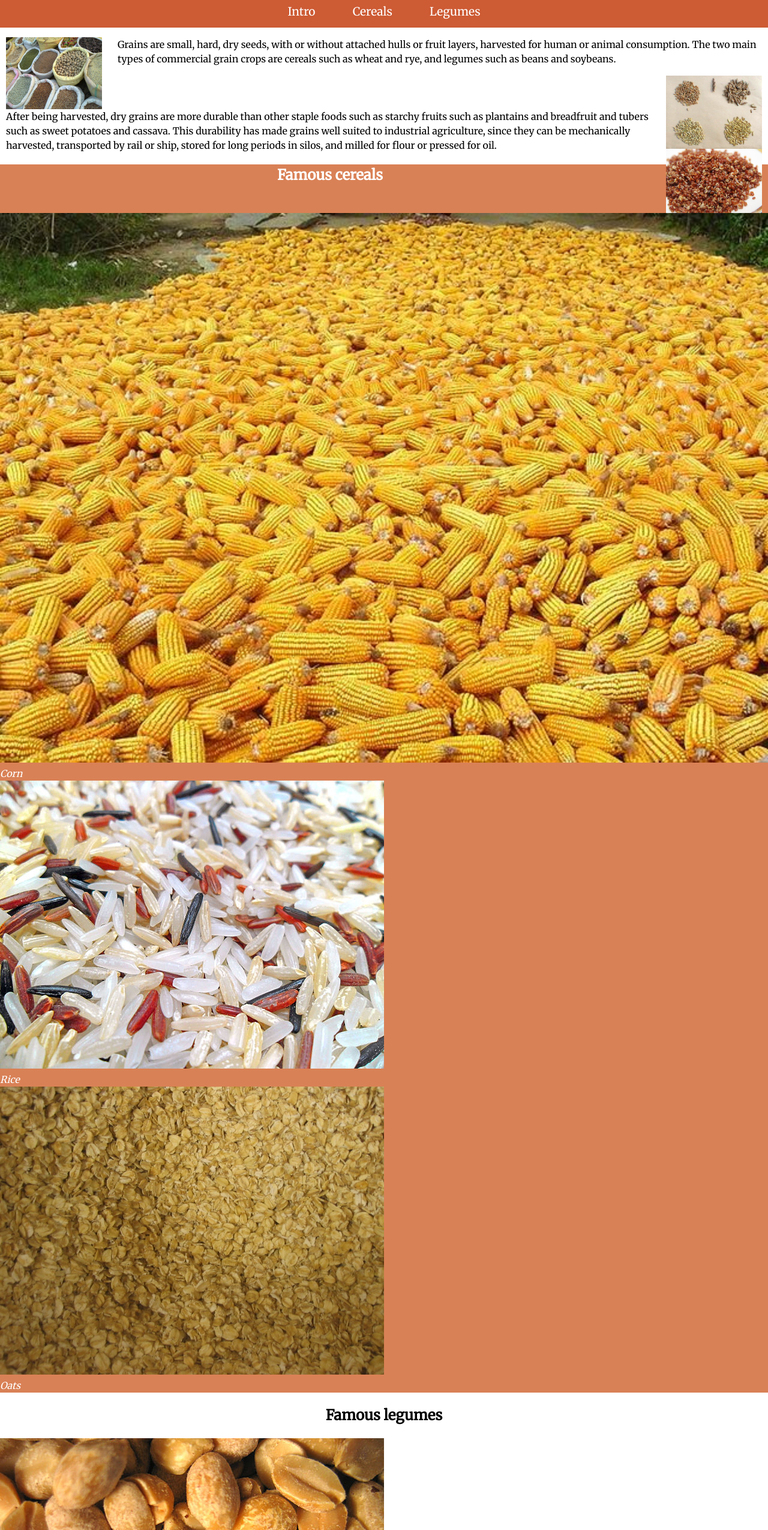
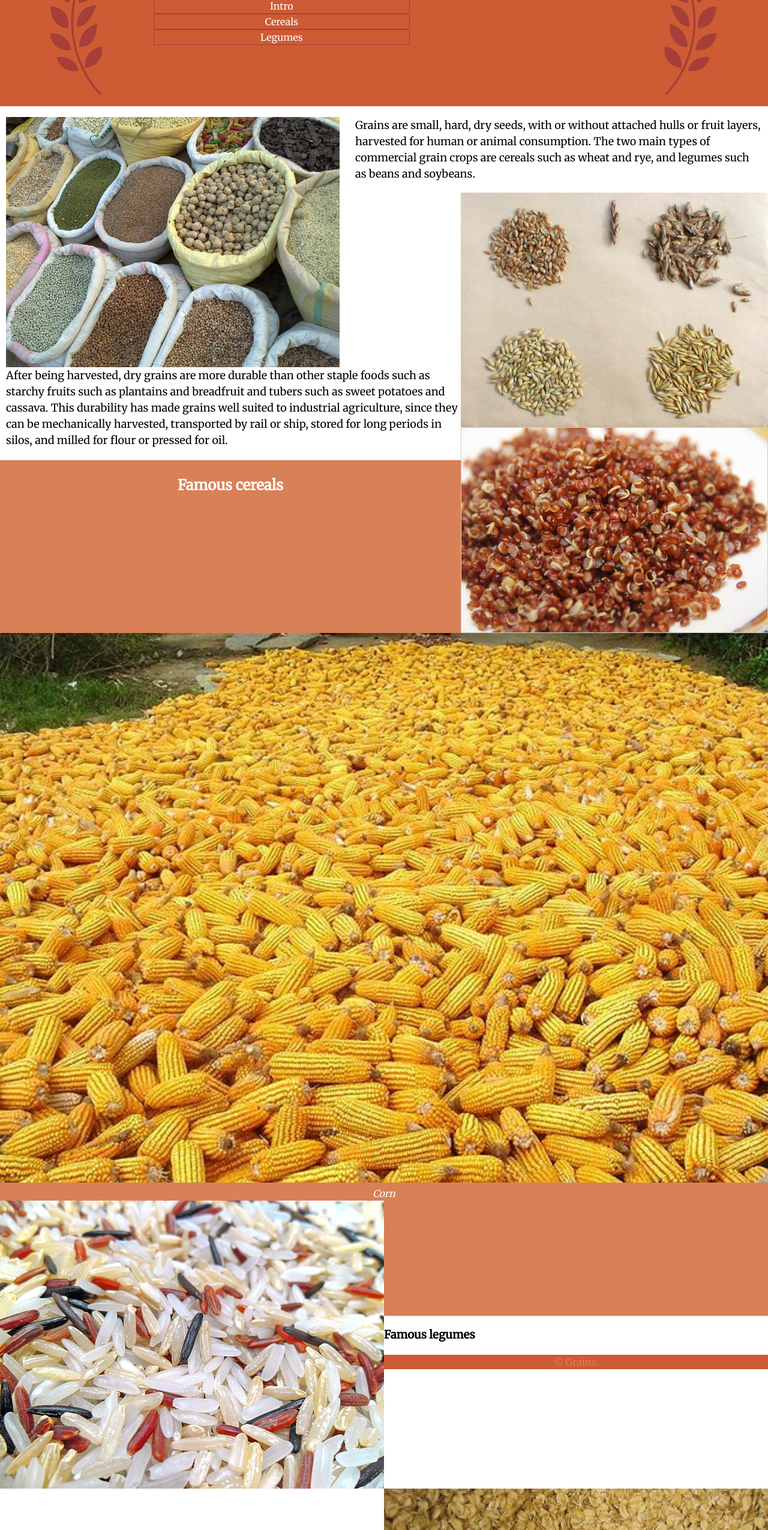
Before and after one commit to xuke918/assignment-5, a plain HTML site: page index.html in a window 1280 px wide. Shown: the part 79-2629 px from the top of the page at 60% size. Drawn offline with Linux system fonts and the light colour scheme.

Commit message:
Fixed error, changed h2 to h3, moved the space.

```diff
--- a/css/main.css
+++ b/css/main.css
@@ -7,69 +7,76 @@ html{
   box-sizing: inherit;
 }
 
-body{
-  margin: 0em;
+header{
   padding: 0em;
-}
-
-h1, h2{
-  color: white;
-  font-family: 'Merriweather', serif;
-  text-align: center;
-
-}
-
-.f{
-  color: black;
-}
-
-
-header{
-  padding: 0 0 0.4em;
-
+  overflow: hidden;
   background-color: #cd5b34;
 
   text-align: center;
 }
 
 
-h1{
-  margin: 0 0 0.4em;
-  font-size: 2em;
-
+body{
+  margin: 0em;
+  padding: 0em;
 }
 
-nav{
-  font-size: 1.2em;
+
+
+h1{
+  margin: 0em 0em 0.2em;
+  font-size: 2.5em;
+  padding: 0.2em 0em 0em 0em;
+  color: white;
+  font-family: 'Merriweather', serif;
+  text-align: center;
+}
+
+h2{
+  font-size: 1.5em;
+  padding-top: 1em;
+  color: white;
+  text-align: center;
+}
+
+
+h3 {
+  color: black;
+}
+
+
+nav {
+  text-align: center;
 }
 
 nav ol{
   margin: 0em;
   padding: 0em;
   list-style-type: none;
-
+  text-align: center;
 }
 
 nav li{
-  display: inline-block;
-  padding: 1em 1em 0em 1em;
+  display: block;
+  border: 1px solid #a93f35;
+  float: left;
+  width: 33.33%;
+  margin: 0em;
 }
 
 nav a{
   display: inline-block;
-  padding: 0.2em 0.5em 0.3em;
+
   color: white;
   text-decoration: none;
   background-color: #cd5b34;
+  padding: 0em;
 }
 
 nav a:hover{
   background-color: #a93f35;
   color: #fff;
 }
-
-
-
 
 
 
@@ -80,23 +87,23 @@ figure{
 figcaption{
   color: white;
   font-style: italic;
-
 }
 
 .left{
   float: left;
-  width: 3em;
+  width: 20%;
+  padding: 10px;
 
 }
 
 .right{
   float: right;
-  width: 3em;
-
+  width: 20%;
+  padding: 10px;
 }
 
 .img1{
-  width: 180px;
+  width: 45%;
   height: auto;
   float: left;
   margin-right: 1em;
@@ -104,18 +111,17 @@ figcaption{
 }
 
 .img2{
-  width: 180px;
+  width: 40%;
   height: auto;
   float: right;
-  padding: 0 10px;
 }
 
 .img3{
-  width: 180px;
+  width: 40%;
   height: auto;
   float: right;
   clear: both;
-  padding: 0 10px;
+  border: 1px solid #ccc;
 }
 
 .img4{
@@ -124,28 +130,48 @@ figcaption{
 
 .img5{
   width: 50%;
+  float: left;
 }
 
 .img6{
   width: 50%;
+  float: right;
+}
+.rice{
+   clear: both;
+   float: left;
+ }
+
+.oats{
+   clear: both;
+   float: right;
+ }
+
+.corn{
+  text-align: center;
 }
 
-
+.img7{
+  width: 25%;
+  float: left;
+  clear: both;
+}
 
 .p1{
   clear: right;
   padding: 0 10px;
-
+  font-size: 1.125em;
 }
 .p2{
   clear: left;
   padding: 0 10px;
+  font-size: 1.125em;
 }
 
 
 div{
   background-color: #d98156;
-
+  padding: 0em 0em 12em 0em;
 }
 
 dt{
@@ -153,13 +179,15 @@ dt{
   font-style: italic;
   float: left;
   clear: left;
-
+  font-size: 0.8em;
 }
 
 dd{
   margin: 0em;
-  float: left;
+  float: right;
   font-style: italic;
+  display: block;
+  font-size: 0.8em;
 }
 
 footer{
@@ -167,4 +195,5 @@ footer{
   color: #d98156;
   text-align: center;
   padding: 0em;
+  margin: 0.5 0 0.5 0em;
 }
--- a/index.html
+++ b/index.html
@@ -49,24 +49,35 @@
     <h2>Famous cereals</h2>
       <figure>
         <img class="img4" src="images/corn.jpg" alt="">
-        <figcaption>Corn</figcaption>
-      </figure>
-      <figure>
-        <img class="img5" src="images/rice.jpg" alt="">
-        <figcaption>Rice</figcaption>
+        <figcaption class="corn">Corn</figcaption>
       </figure>
 
       <figure>
+        <img class="img5" src="images/rice.jpg" alt="">
+        <figcaption class="rice">Rice</figcaption>
+      </figure>
+
+
+      <figure>
         <img class="img6" src="images/oats.jpg" alt="">
-        <figcaption>Oats</figcaption>
+        <figcaption class="oats">Oats</figcaption>
       </figure>
+
   </div>
 
-  <h2 class="f">Famous legumes</h2>
+
+  <h3>Famous legumes</h3>
+
+
 
 <figure>
     <img class="img7" src="images/peanuts.jpg" alt="">
+</figure>
+
+<figure>
     <img class="img7" src="images/beans.jpg" alt="">
+</figure>
+<figure>
     <img class="img7" src="images/lentils.jpg" alt="">
   </figure>
 
@@ -76,12 +87,11 @@
     <dt>Lentils</dt> <dd>— an edible pulse from a bushy annual plant</dd>
   </dl>
 
+
   </main>
 
-  <footer>
-  <p>© Grains.</p>
-  </footer>
 
+  <footer>© Grains.</footer>
+</body>
 
-  </body>
   </html>
```
Lines whose indentation alone changed are shown as unchanged.
